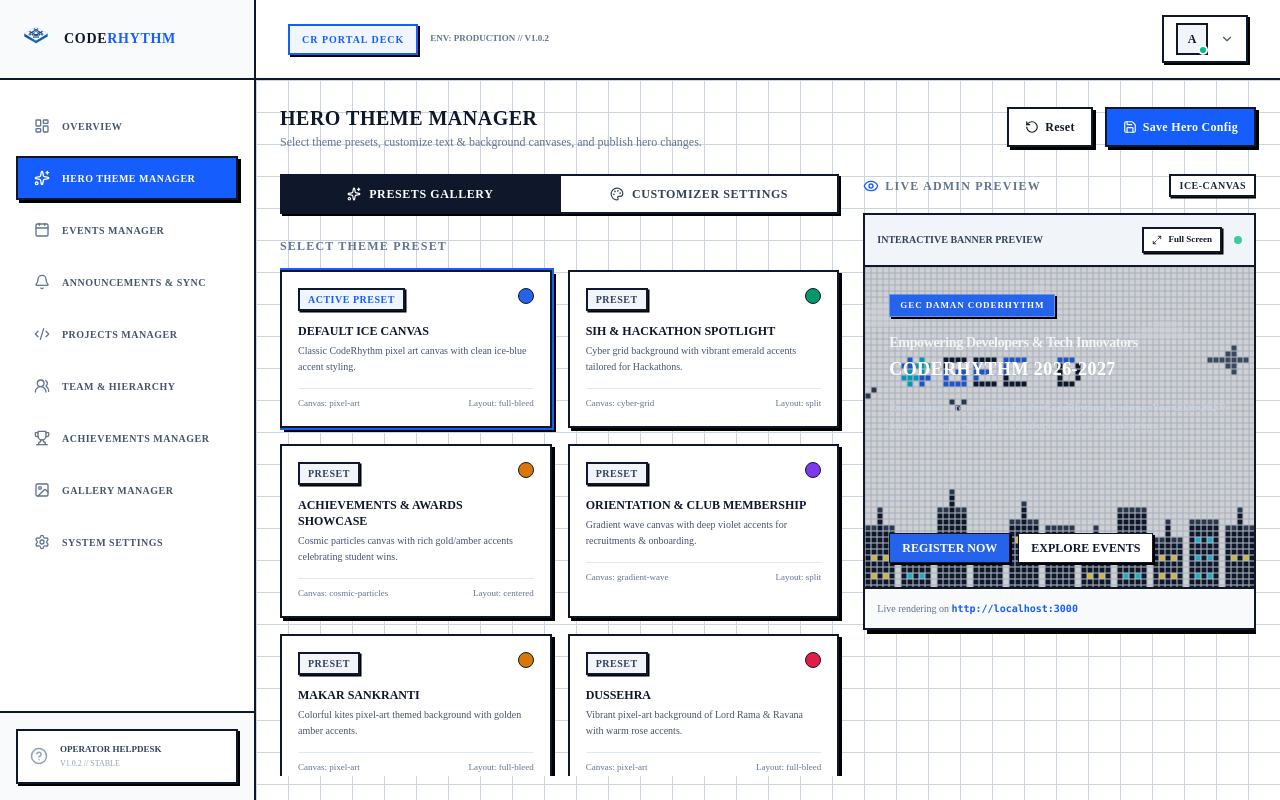
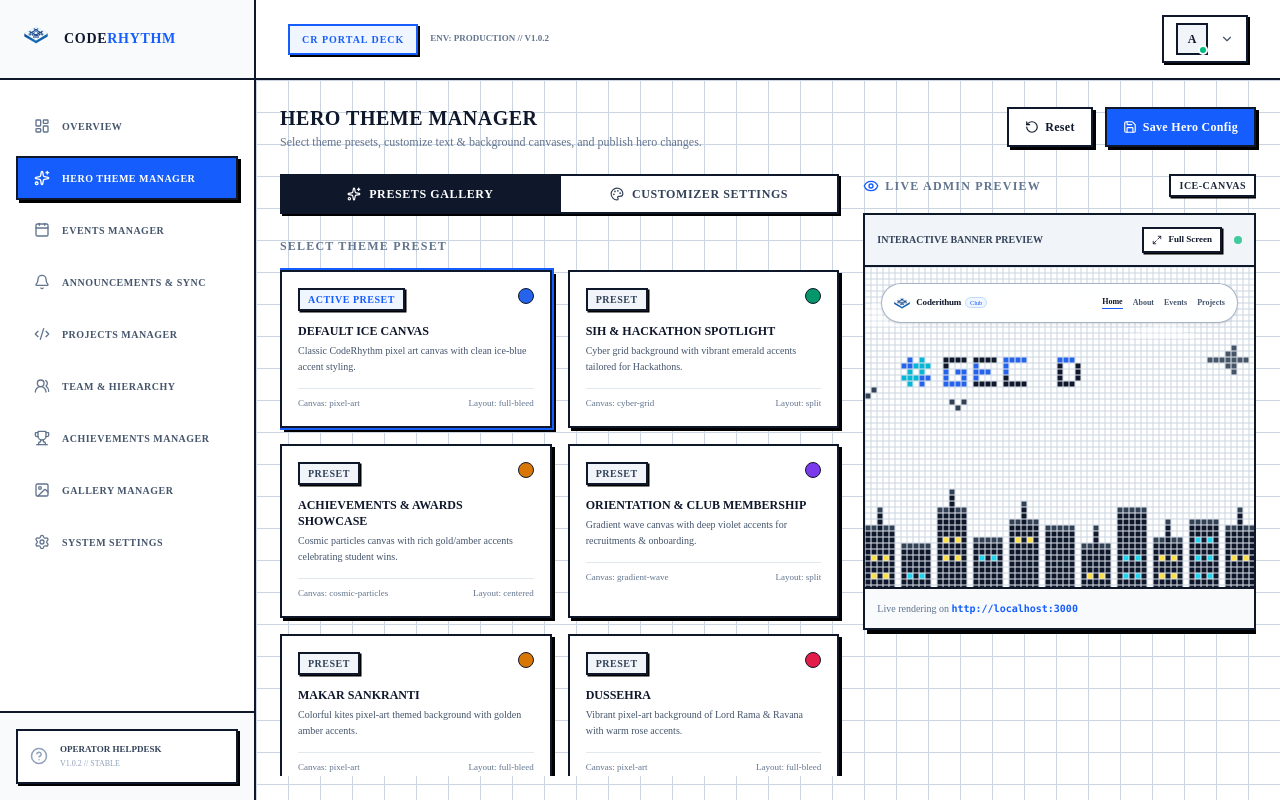
Before and after one commit to KunalPatilCode/coderithum, a Next.js app: page /superadmin/hero in a window 1280 px wide. Built offline with nearby package versions, Linux system fonts and the light colour scheme; sample sign-in values are in the browser's storage.

Commit message:
feat: align inline card preview with landing page by removing text overlays and adding mini capsule header

```diff
--- a/app/superadmin/(dashboard)/hero/page.tsx
+++ b/app/superadmin/(dashboard)/hero/page.tsx
@@ -581,11 +581,11 @@ export default function HeroThemeManagerPage() {
               </div>
 
               {/* Dynamic Hero Banner Body */}
-              <div className="relative min-h-[320px] bg-slate-900 text-white p-6 flex flex-col justify-between overflow-hidden">
+              <div className="relative min-h-[320px] bg-white text-slate-900 p-4 flex flex-col justify-between overflow-hidden">
 
                 {/* Background Render Mode */}
                 {config.backgroundStyle === "pixel-art" && (
-                  <div className="absolute inset-0 z-0 opacity-80 pointer-events-none">
+                  <div className="absolute inset-0 z-0 opacity-100 pointer-events-none">
                     <InteractivePixelArt presetId={config.presetId} bannerImage={config.bannerImage} />
                   </div>
                 )}
@@ -617,44 +617,31 @@ export default function HeroThemeManagerPage() {
                   />
                 )}
 
-                {/* Banner Content Layer */}
-                <div className="relative z-10 space-y-4">
-                  <div className="inline-block px-2.5 py-1 text-[9px] font-mono font-bold uppercase tracking-widest text-white border border-white/30 shadow-[2px_2px_0px_#000]" style={{ backgroundColor: config.accentColor }}>
-                    {config.badgeText || "CODERITHUM"}
+                {/* Mini Replica Header Capsule */}
+                <div className="relative z-10 w-full pointer-events-none">
+                  <div className="w-full backdrop-blur-md bg-white/95 border border-slate-400/80 px-3 h-10 rounded-full flex items-center justify-between shadow-sm">
+                    <div className="flex items-center gap-1.5">
+                      <CoderithumLogoSvg className="w-4 h-4 object-contain" />
+                      <span className="font-bold text-[9px] tracking-tight text-slate-900 flex items-center gap-1 font-mono">
+                        Coderithum
+                        <span className="px-1 py-0.2 text-[6.5px] font-mono font-normal rounded-full bg-blue-50 border border-blue-200 text-blue-600">
+                          Club
+                        </span>
+                      </span>
+                    </div>
+
+                    {/* Mini Nav Links */}
+                    <nav className="hidden sm:flex items-center gap-2.5 text-[8px] font-mono font-bold text-slate-600">
+                      <span className="text-slate-900 border-b border-blue-600 pb-0.2">Home</span>
+                      <span>About</span>
+                      <span>Events</span>
+                      <span>Projects</span>
+                    </nav>
                   </div>
-
-                  <div>
-                    <h3 className="text-sm font-bold tracking-tight text-white/80 font-mono">
-                      {config.title}
-                    </h3>
-                    <h2 className="text-lg font-black text-white uppercase tracking-wide font-mono mt-0.5">
-                      {config.highlightTitle}
-                    </h2>
-                  </div>
-
-                  <p className="text-[11px] text-slate-300 font-mono leading-relaxed max-w-sm line-clamp-3">
-                    {config.subtitle}
-                  </p>
                 </div>
 
-                {/* Banner CTA Footer */}
-                <div className="relative z-10 pt-6 flex flex-wrap gap-2">
-                  <button
-                    type="button"
-                    className="px-3 py-1.5 text-xs font-mono font-bold text-white uppercase border border-slate-900 shadow-[2px_2px_0px_#000]"
-                    style={{ backgroundColor: config.accentColor }}
-                  >
-                    {config.primaryCtaText || "Primary CTA"}
-                  </button>
-                  {config.secondaryCtaText && (
-                    <button
-                      type="button"
-                      className="px-3 py-1.5 text-xs font-mono font-bold bg-white text-slate-900 uppercase border border-slate-900 shadow-[2px_2px_0px_#000]"
-                    >
-                      {config.secondaryCtaText}
-                    </button>
-                  )}
-                </div>
+                {/* Empty bottom space to mimic home layout preview */}
+                <div className="relative z-10 h-10 pointer-events-none" />
 
               </div>
 
```
